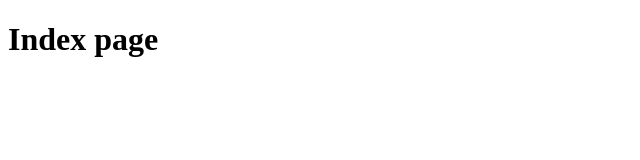
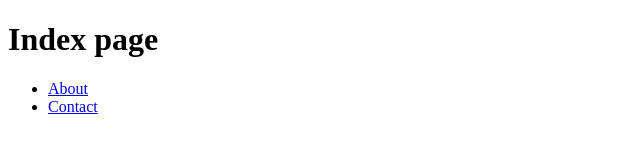
Before and after one commit to liridonloku/basic-informational-site, a plain HTML site: page index.html in a window 1280 px wide. Shown: the whole page, without its empty margins (0-640 px from the left). Drawn offline with Linux system fonts and the light colour scheme.

Commit message:
Add links to about and contact pages

```diff
--- a/index.html
+++ b/index.html
@@ -8,5 +8,13 @@
   </head>
   <body>
     <h1>Index page</h1>
+    <ul>
+      <li>
+        <a href="./about">About</a>
+      </li>
+      <li>
+        <a href="./contact-me">Contact</a>
+      </li>
+    </ul>
   </body>
 </html>
```
